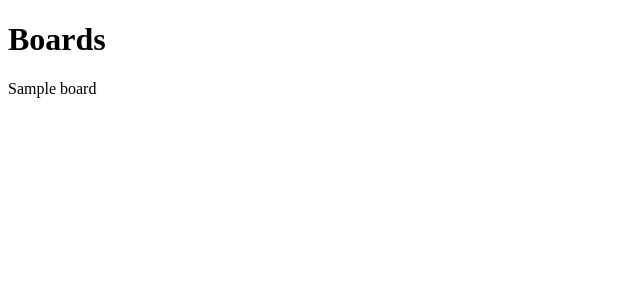
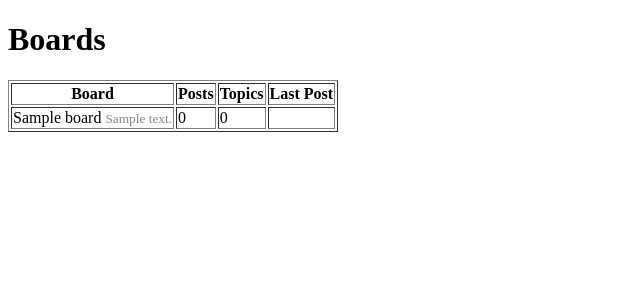
Before and after one commit to rasulov3645/myproject, a Django app: page / in a window 1280 px wide. Shown: the top 300 px of the page, without its empty margins (0-640 px from the left). Run offline with Django 3.2, Linux system fonts and the light colour scheme; tables that the repository leaves empty hold one stand-in row (values such as "Sample post").

Commit message:
update templates/home.html

```diff
--- a/templates/home.html
+++ b/templates/home.html
@@ -6,9 +6,32 @@
 </head>
 <body>
 	<h1>Boards</h1>
-	{% for board in boards %}
-		{{ board.name }} <br>
-	{% endfor %}
+	<table border="1">
+		<thead>
+			<tr>
+				<th>Board</th>
+				<th>Posts</th>
+				<th>Topics</th>
+				<th>Last Post</th>
+			</tr>
+		</thead>
+		<tbody>
+			{% for board in boards %}
+			<tr>
+				<td>
+					{{ board.name }}
+					<small style="color: #888">{{ board.description }}</small>
+				</td>
+				<td>0</td>
+				<td>0</td>
+				<td></td>
+			</tr>
+			{% endfor %}
+		</tbody>
+
+
+	</table>
+
 
 </body>
 </html>
```
